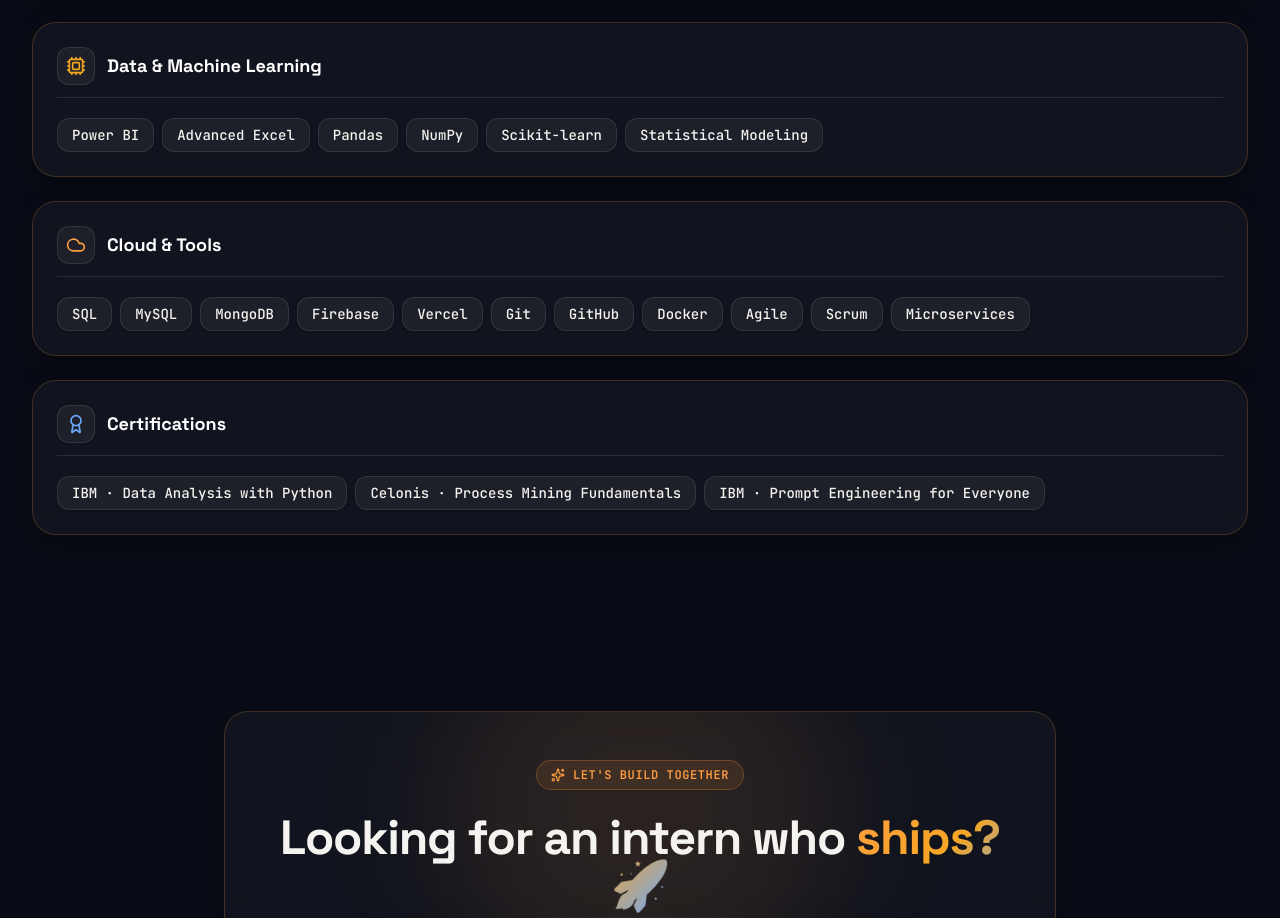
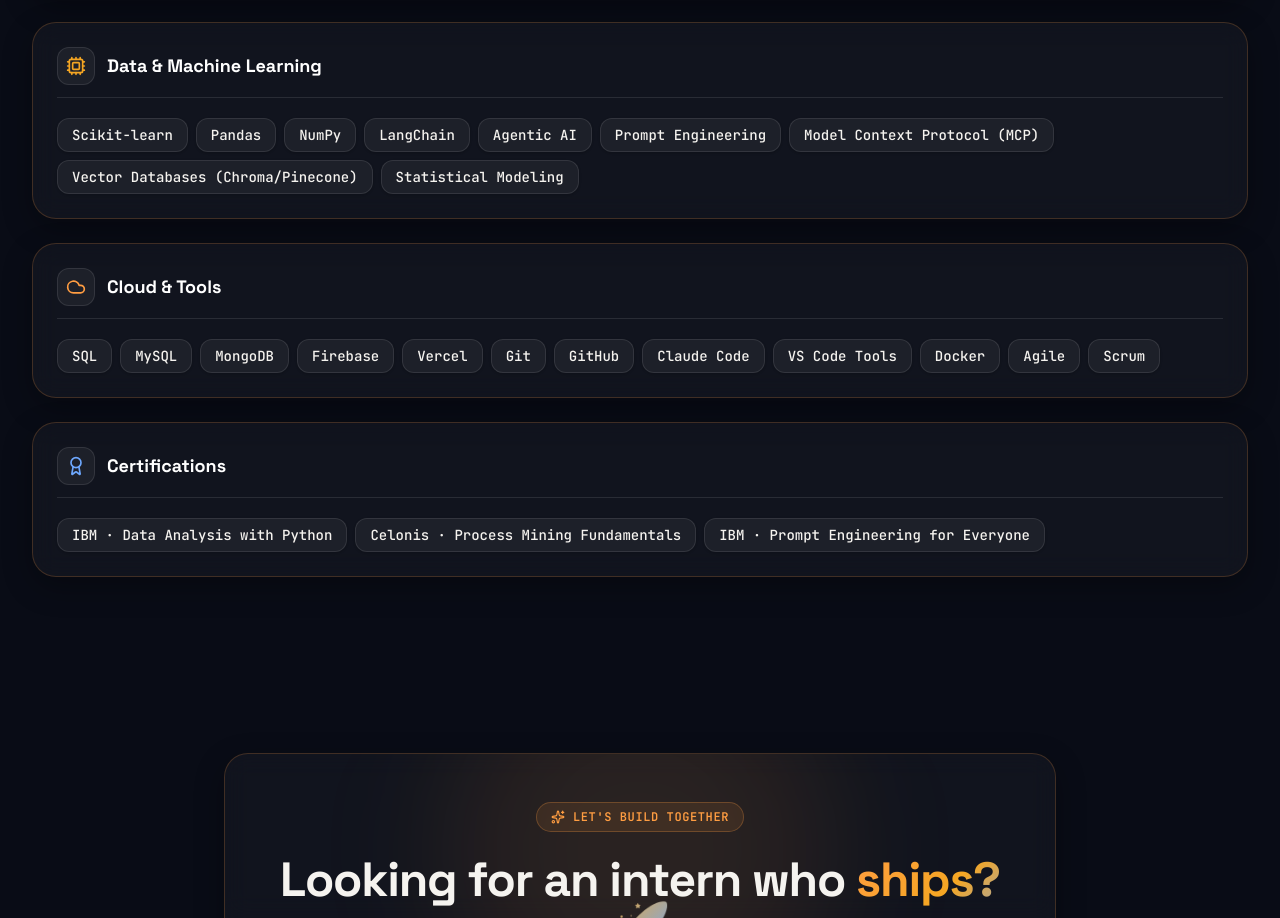
Before and after one commit to Rudranarayan666/Portfolio, a React (Vite) app: page / in a window 1280 px wide. Shown: the part 4608-5526 px from the top of the page. Built offline with nearby package versions, Linux system fonts and the light colour scheme.

Commit message:
feat: add Agentic AI, LangChain, MCP, Vector DBs, Claude Code, and VS Code tools to skills list

```diff
--- a/src/components/Stack.jsx
+++ b/src/components/Stack.jsx
@@ -18,13 +18,20 @@
     title: 'Data & Machine Learning',
     icon: Cpu,
     color: 'text-[#f5a623]',
-    pills: ['Power BI', 'Advanced Excel', 'Pandas', 'NumPy', 'Scikit-learn', 'Statistical Modeling']
+    pills: [
+      'Scikit-learn', 'Pandas', 'NumPy', 'LangChain', 'Agentic AI',
+      'Prompt Engineering', 'Model Context Protocol (MCP)',
+      'Vector Databases (Chroma/Pinecone)', 'Statistical Modeling'
+    ]
   },
   {
     title: 'Cloud & Tools',
     icon: Cloud,
     color: 'text-[#ff9d42]',
-    pills: ['SQL', 'MySQL', 'MongoDB', 'Firebase', 'Vercel', 'Git', 'GitHub', 'Docker', 'Agile', 'Scrum', 'Microservices']
+    pills: [
+      'SQL', 'MySQL', 'MongoDB', 'Firebase', 'Vercel', 'Git', 'GitHub',
+      'Claude Code', 'VS Code Tools', 'Docker', 'Agile', 'Scrum'
+    ]
   },
   {
     title: 'Certifications',
--- a/src/content.js
+++ b/src/content.js
@@ -187,10 +187,11 @@
     icon: "Brain",
     skills: [
       { name: "Scikit-Learn & PyTorch", detail: "Ensemble classification & computer vision models", level: 90 },
-      { name: "Explainable AI (SHAP)", detail: "Applied in USRF 2026 research pipeline", level: 88 },
+      { name: "Agentic AI & LangChain", detail: "LLM orchestration, custom agents & tools", level: 92 },
+      { name: "Prompt Engineering & MCP", detail: "Model Context Protocol servers & context controls", level: 95 },
+      { name: "Vector Databases", detail: "Chroma, Pinecone, and vectorized embeddings retrieval", level: 88 },
       { name: "Pandas & NumPy", detail: "Vectorized data processing & statistical modeling", level: 95 },
-      { name: "DuckDB & SQL", detail: "Self-healing query engine for DataTalk AI", level: 92 },
-      { name: "Power BI & Plotly", detail: "Custom analytical dashboard reporting", level: 86 }
+      { name: "DuckDB & SQL", detail: "Self-healing query engine for DataTalk AI", level: 92 }
     ]
   },
   {
@@ -207,6 +208,7 @@
     name: "Databases, Cloud & Tools",
     icon: "Database",
     skills: [
+      { name: "Claude Code & VS Code Tools", detail: "Modern agentic coding tools & custom editor configurations", level: 94 },
       { name: "MySQL & MongoDB", detail: "Relational schemas & NoSQL user data", level: 90 },
       { name: "Firebase & Vercel", detail: "Identity auth & cloud serverless deployments", level: 88 },
       { name: "Git & GitHub", detail: "CI/CD, version control, team leadership", level: 94 },
```
